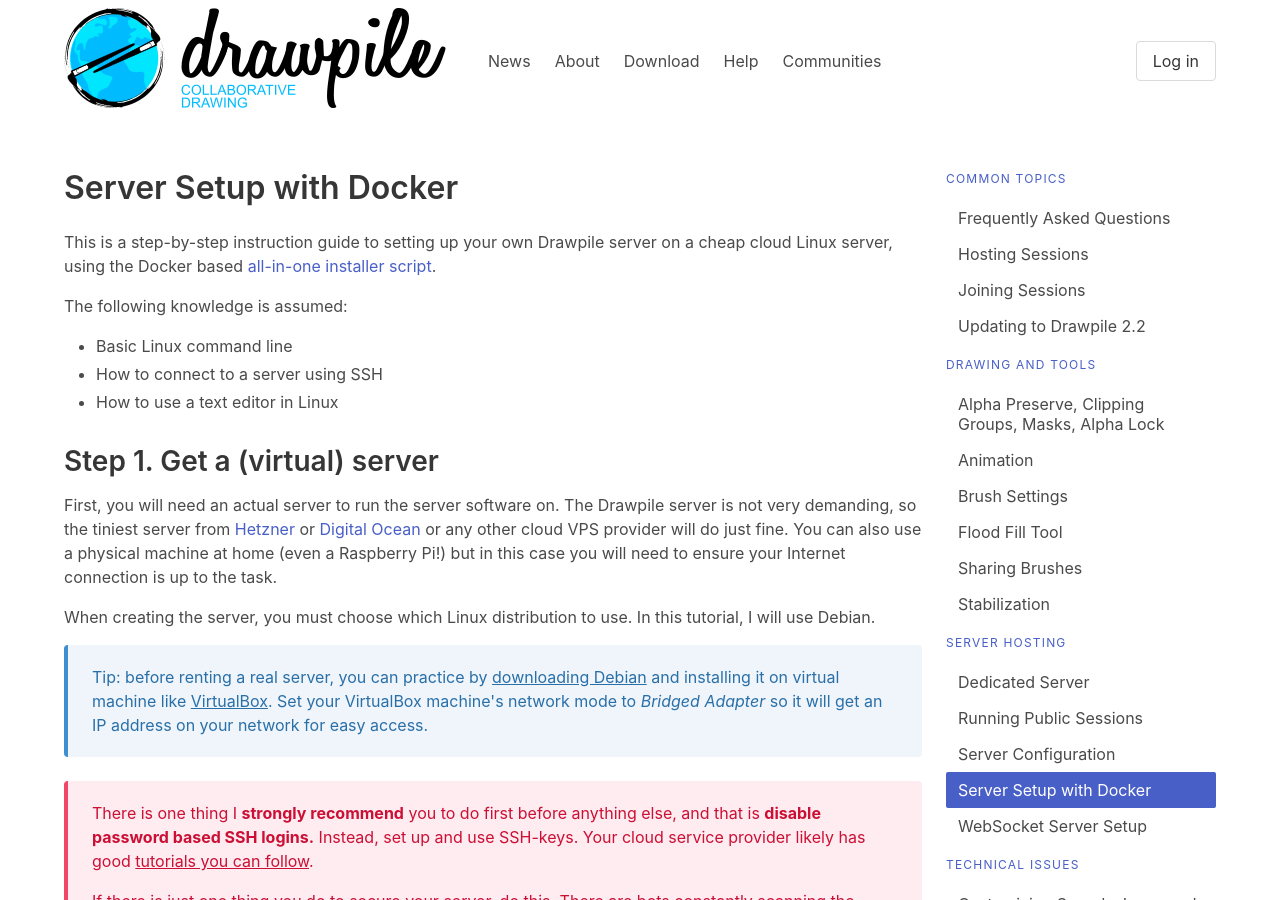
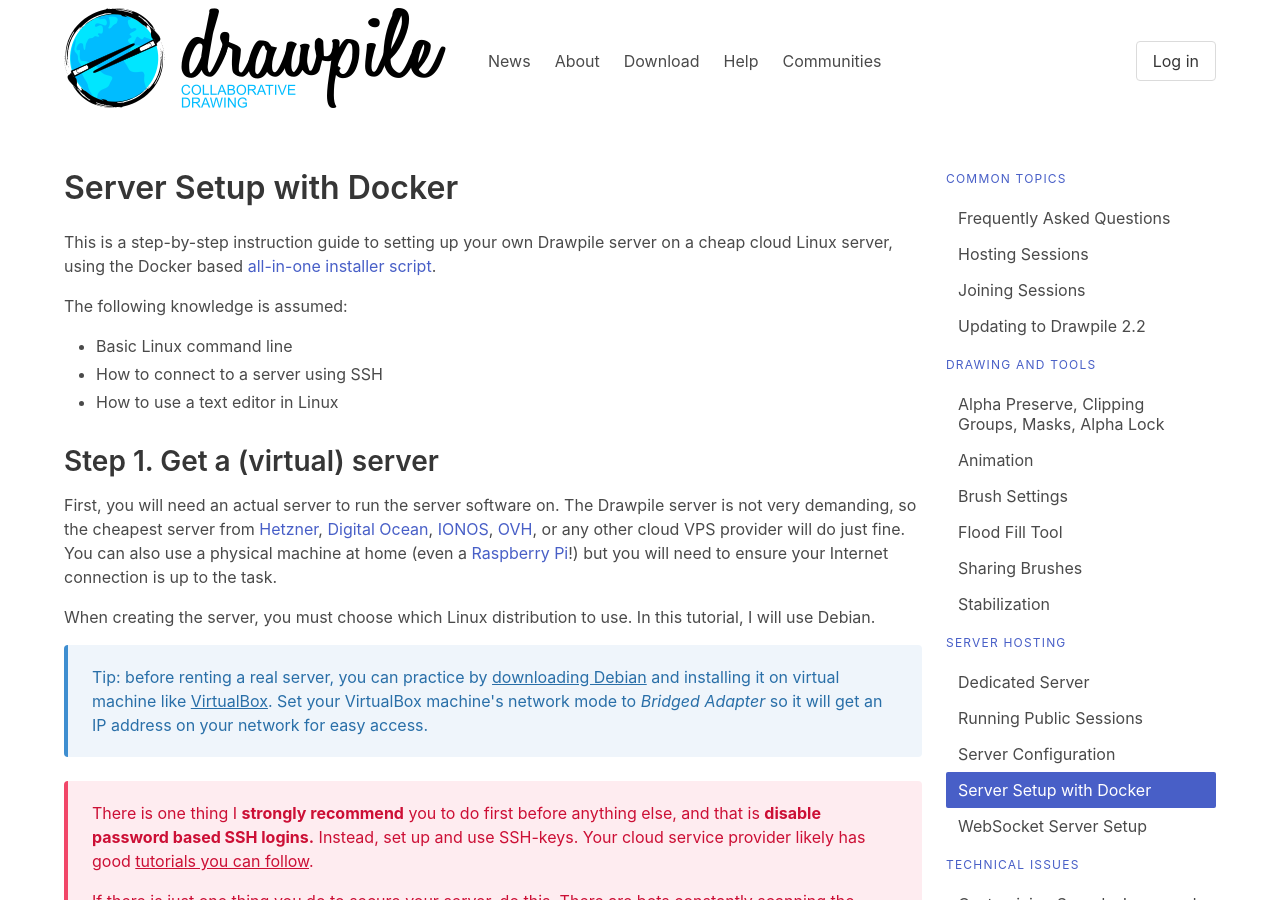
Before and after one commit to drawpile/drawpile.github.io, a Jekyll site: the page built from help/server/docker.markdown, in a window 1280 px wide and 900 px high. Built offline with Jekyll 4.4.1, drawn with Linux system fonts in a browser that asks for light colours; some of the changed text lies outside the part shown.

Commit message:
Update docker.markdown
some remarks

```diff
--- a/help/server/docker.markdown
+++ b/help/server/docker.markdown
@@ -18,7 +18,8 @@
 
 ## Step 1. Get a (virtual) server
 
-First, you will need an actual server to run the server software on. The Drawpile server is not very demanding, so the tiniest server from [Hetzner](https://www.hetzner.com/cloud){:target="_blank"} or [Digital Ocean](https://www.digitalocean.com/products/droplets){:target="_blank"} or any other cloud VPS provider will do just fine. You can also use a physical machine at home (even a Raspberry Pi!) but in this case you will need to ensure your Internet connection is up to the task.
+First, you will need an actual server to run the server software on. The Drawpile server is not very demanding, so the cheapest server from [Hetzner](https://www.hetzner.com/cloud), [Digital Ocean](https://www.digitalocean.com/products/droplets), [IONOS](https://www.ionos.com/servers/vps), [OVH](https://www.ovhcloud.com/en/vps/), or any other cloud VPS provider will do just fine.
+<br>You can also use a physical machine at home (even a [Raspberry Pi](https://github.com/Wade821/PiDrawpile)!) but you will need to ensure your Internet connection is up to the task.
 
 When creating the server, you must choose which Linux distribution to use. In this tutorial, I will use Debian.
 
@@ -96,3 +97,7 @@
 To update the server components, run `git pull` to update the repository. If you changed any of the files inside, you may have to resolve resulting conflicts. Then run `docker-compose pull`, followed by `docker-compose up -d` to restart the changed services.
 
 You can update the web admin to the latest version by running the `./update-webadmin.sh` script.
+
+Users of the Ubuntu distribution will have to run `docker compose up` instead of `docker-compose up`.
+
+Before connecting to the server, if your VPS provider has an additional local firewall (IONOS does!), you should make sure the ports `27750`, `443`, and `80` are allowed.
```
